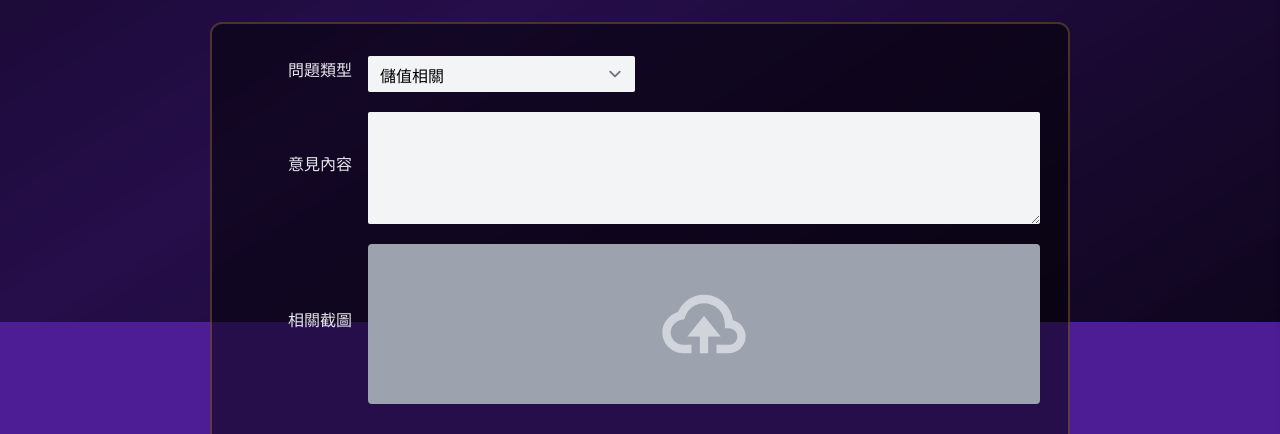
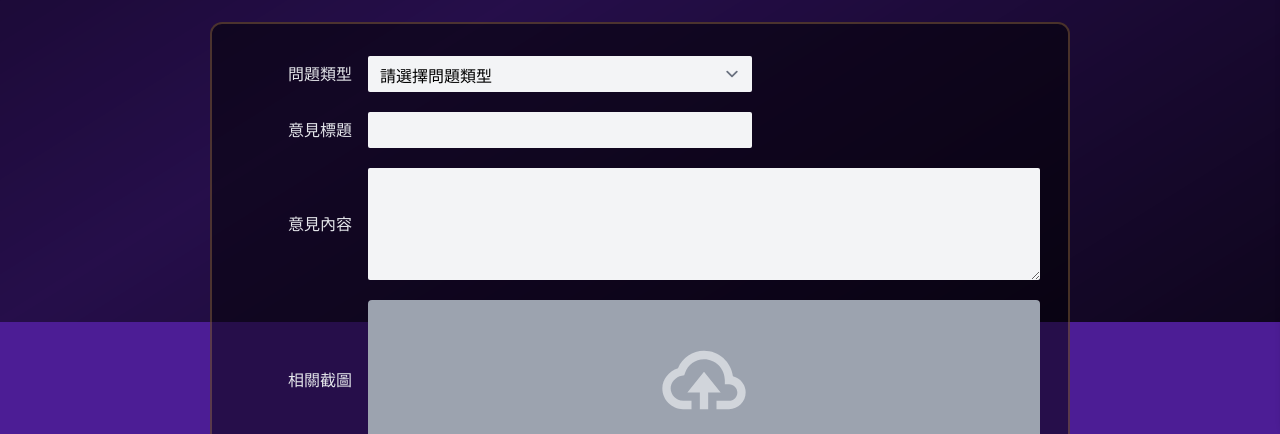
Before and after one commit to summerchen0101/official777-v2, a Next.js app: page /contact in a window 1280 px wide. Shown: the part 478-912 px from the top of the page. Built offline with nearby package versions, Linux system fonts and the light colour scheme.

Commit message:
contact: added title and category

```diff
--- a/pages/contact.tsx
+++ b/pages/contact.tsx
@@ -1,16 +1,33 @@
 import Layout from '@/components/layout/Layout'
 import PageBanner from '@/components/layout/PageBanner'
+import useMe from '@/services/useMe'
 import useTicketCreate from '@/services/useTicketCreate'
 import { fileToDataUrl, toImgPath } from '@/utils'
 import React, { useRef, useState } from 'react'
+import { useForm } from 'react-hook-form'
 import { BiCloudUpload } from 'react-icons/bi'
 import { CgSpinner } from 'react-icons/cg'
 
+const categorys = ['帳號', '儲值', '遊戲', '活動', '意見', '其他']
+
+type Inputs = {
+  subject: string
+  comment: string
+  category: string
+  attachment: File
+}
+
 function ContactPage() {
   const formRef = useRef<HTMLFormElement>(null)
+  const {
+    register,
+    handleSubmit,
+    formState: { errors },
+  } = useForm<Inputs>()
   const { handler: doCreate, isLoading } = useTicketCreate()
+  const { data } = useMe()
   const [reviewImg, setReviewImg] = useState('')
-  const handleSubmit = async () => {
+  const onSubmit = handleSubmit(async (d) => {
     const formData = new FormData(formRef.current || undefined)
     const res = await doCreate(formData)
     if (res?.ok) {
@@ -18,7 +35,7 @@ function ContactPage() {
       formRef.current?.reset()
       alert('您的問題已送出')
     }
-  }
+  })
   const handleFileUpload = async (e: React.ChangeEvent<HTMLInputElement>) => {
     if (!e.target.files?.[0]) return
     const dataStr = await fileToDataUrl(e.target.files[0])
@@ -38,41 +55,66 @@ function ContactPage() {
           </div>
           <div className="form-box">
             <form className="space-y-5" ref={formRef}>
-              <input hidden name="requester_id" defaultValue="111" />
-              {/* <input name="description" value="一點描述" /> */}
-              <div className="flex flex-col lg:flex-row lg:space-x-4 lg:items-center">
-                <label
-                  htmlFor=""
-                  className="mb-2 w-28 lg:text-right text-gray-200"
-                >
+              <input hidden name="requester_id" value={data?.id} />
+              <div className="flex flex-col lg:flex-row lg:space-x-4 lg:items-center gap-y-2">
+                <label htmlFor="" className="w-28 lg:text-right text-gray-200">
                   問題類型
                 </label>
                 <select
+                  className="rounded-sm border-none bg-gray-100 lg:w-96 h-9"
+                  {...register('category', { required: '不可為空' })}
+                >
+                  <option value="">請選擇問題類型</option>
+                  {categorys.map((c) => (
+                    <option key={c}>{c}</option>
+                  ))}
+                </select>
+                {errors.category && (
+                  <div className="text-sm text-red-500">
+                    {errors.category.message}
+                  </div>
+                )}
+              </div>
+              <div className="flex flex-col lg:flex-row lg:space-x-4 lg:items-center gap-y-2">
+                <label htmlFor="" className="w-28 lg:text-right text-gray-200">
+                  意見標題
+                </label>
+                <input
+                  type="text"
+                  className="rounded-sm border-none bg-gray-100 h-9 lg:w-96"
+                  {...register('subject', { required: '不可為空' })}
+                />
+                {errors.subject && (
+                  <div className="text-sm text-red-500">
+                    {errors.subject.message}
+                  </div>
+                )}
+              </div>
+              {/* <div className="flex flex-col lg:flex-row lg:space-x-4 lg:items-center">
+                <label htmlFor="" className="w-28 lg:text-right text-gray-200">
+                  意見標題
+                </label>
+                <input
                   name="subject"
-                  className="rounded-sm border-none bg-gray-100 lg:w-1/3 h-9"
-                >
-                  <option value={1}>儲值相關</option>
-                  <option value={2}>帳號相關</option>
-                  <option value={3}>遊戲相關</option>
-                </select>
-              </div>
-              <div className="flex flex-col lg:flex-row lg:space-x-4 lg:items-center">
-                <label
-                  htmlFor=""
-                  className="mb-2 w-28 lg:text-right text-gray-200"
-                >
+                  className="rounded-sm border-none bg-gray-100 flex-1 h-9"
+                />
+              </div> */}
+              <div className="flex flex-col lg:flex-row lg:space-x-4 lg:items-center gap-y-2">
+                <label htmlFor="" className="w-28 lg:text-right text-gray-200">
                   意見內容
                 </label>
                 <textarea
-                  name="description"
                   className="rounded-sm border-none bg-gray-100 flex-1 h-28"
+                  {...register('comment', { required: '不可為空' })}
                 />
+                {errors.comment && (
+                  <div className="text-sm text-red-500">
+                    {errors.comment.message}
+                  </div>
+                )}
               </div>
-              <div className="flex flex-col lg:flex-row lg:space-x-4 lg:items-center">
-                <label
-                  htmlFor=""
-                  className="mb-2 w-28 lg:text-right text-gray-200"
-                >
+              <div className="flex flex-col lg:flex-row lg:space-x-4 lg:items-center gap-y-2">
+                <label htmlFor="" className="w-28 lg:text-right text-gray-200">
                   相關截圖
                 </label>
                 <div className="relative h-40 rounded bg-gray-400 flex justify-center items-center hover:cursor-pointer flex-1">
@@ -101,7 +143,7 @@ function ContactPage() {
                 <button
                   className="btn active w-40"
                   type="button"
-                  onClick={handleSubmit}
+                  onClick={onSubmit}
                   disabled={isLoading}
                 >
                   {isLoading ? (
```
